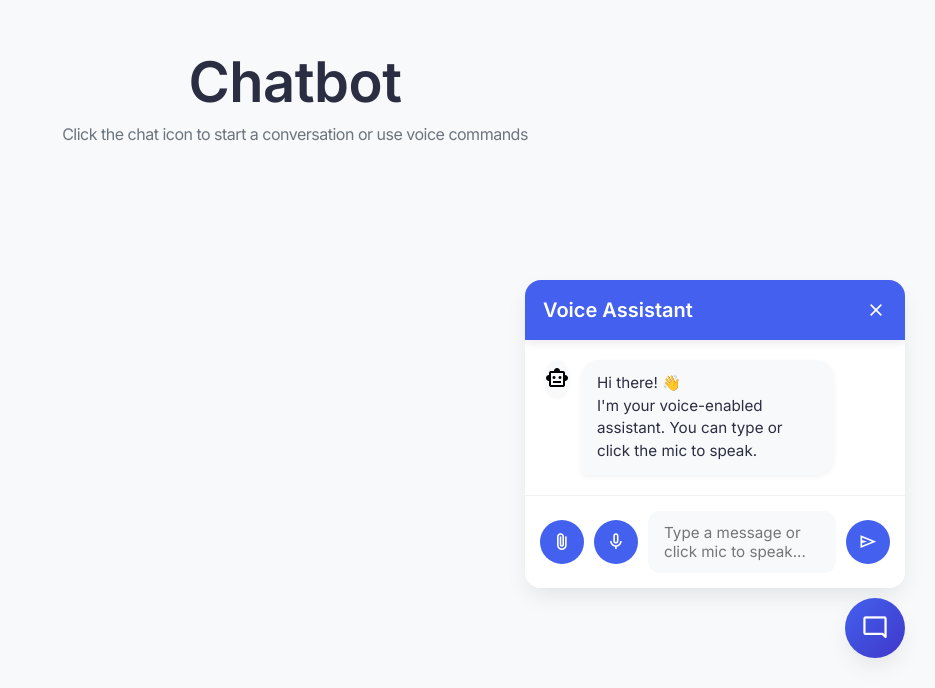
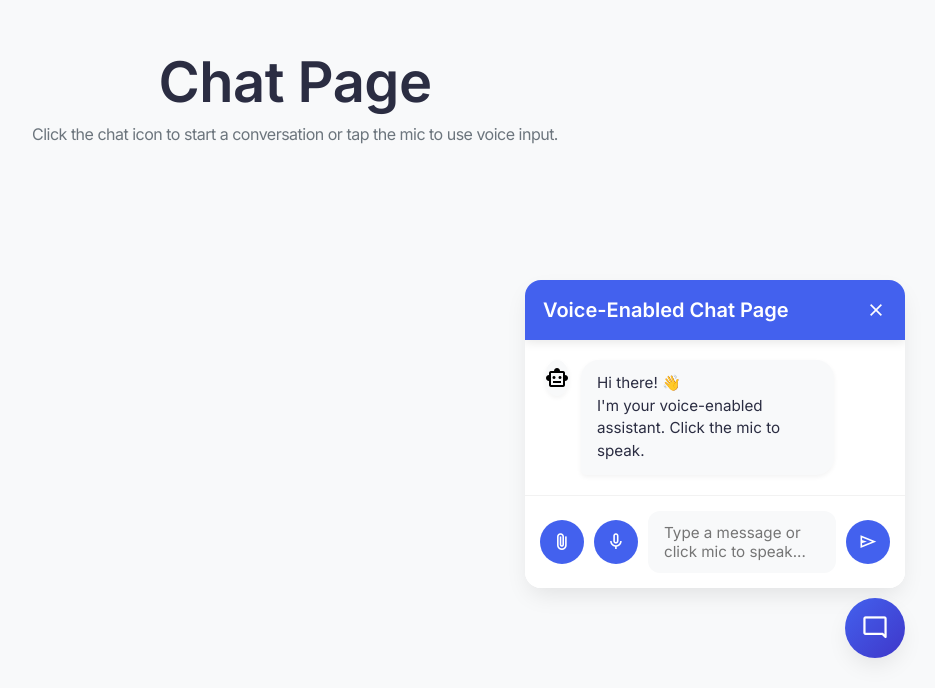
Before and after one commit to awinojanett/chat-page, a website: page public/index2.html in a window 1280 px wide. Shown: the part 112-800 px from the top of the page, without its empty margins (345-1280 px from the left). Drawn offline with nearby package versions, Linux system fonts and the light colour scheme; a script that the page names is missing.

Commit message:
Refine user interface elements

```diff
--- a/public/index2.html
+++ b/public/index2.html
@@ -3,7 +3,7 @@
 <head>
     <meta charset="UTF-8" />
     <meta name="viewport" content="width=device-width, initial-scale=1.0" />
-    <title>Voice-Enabled Chatbot with Document Analysis</title>
+    <title>Voice-Enabled Chat Page</title>
     <link rel="stylesheet" href="style2.css" />
     <!-- Add PDF.js library -->
     <script src="https://cdnjs.cloudflare.com/ajax/libs/pdf.js/2.12.313/pdf.min.js"></script>
@@ -17,8 +17,8 @@
 </head>
 <body>
     <div class="welcome">
-        <h1>Chatbot</h1>
-        <p>Click the chat icon to start a conversation or use voice commands</p>
+        <h1>Chat Page</h1>
+        <p>Click the chat icon to start a conversation or tap the mic to use voice input.</p>
     </div>
     <div class="container">
         <!-- Chatbot Toggle Button -->
@@ -30,7 +30,7 @@
         <!-- Chatbot Container -->
         <div class="chatbot">
             <header>
-                <h2>Voice Assistant</h2>
+                <h2>Voice-Enabled Chat Page</h2>
                 <span class="close-btn material-symbols-outlined" aria-label="Close chatbot">close</span>
             </header>
 
@@ -38,7 +38,7 @@
             <ul class="chatbox">
                 <li class="chat incoming">
                     <span class="material-symbols-outlined">smart_toy</span>
-                    <p>Hi there! 👋<br />I'm your voice-enabled assistant. You can type or click the mic to speak.</p>
+                    <p>Hi there! 👋<br />I'm your voice-enabled assistant. Click the mic to speak.</p>
                 </li>
             </ul>
 
```
